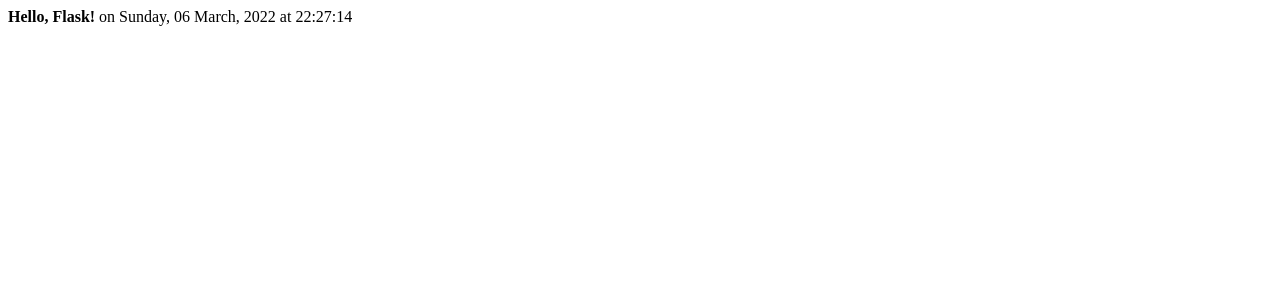
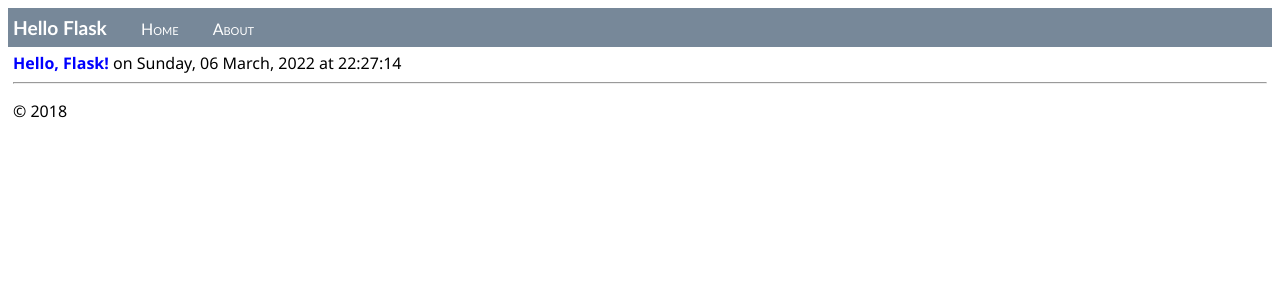
Before and after one commit to ukahb1221/LearningFlask, a Flask app: page / in a window 1280 px wide. Shown: the top 300 px of the page. Run offline with Flask 2, Linux system fonts and the light colour scheme.

Commit message:
CSS Addition

```diff
--- /dev/null
+++ b/BasicProject/HelloFlask/static/site.css
@@ -0,0 +1,31 @@
+.message{
+    font-weight: 600;
+    color: blue;
+}
+.navbar {
+    background-color: lightslategray;
+    font-size: 1em;
+    font-family: 'Trebuchet MS', 'Lucida Sans Unicode', 'Lucida Grande', 'Lucida Sans', Arial, sans-serif;
+    color: white;
+    padding: 8px 5px 8px 5px;
+}
+
+    .navbar a {
+        text-decoration: none;
+        color: inherit;
+    }
+
+.navbar-brand {
+    font-size: 1.2em;
+    font-weight: 600;
+}
+
+.navbar-item {
+    font-variant: small-caps;
+    margin-left: 30px;
+}
+
+.body-content {
+    padding: 5px;
+    font-family: 'Segoe UI', Tahoma, Geneva, Verdana, sans-serif;
+}
--- /dev/null
+++ b/BasicProject/HelloFlask/templates/about.html
@@ -0,0 +1,4 @@
+{% extends "layout.html" %}
+{% block content %}
+{{ content }}
+{% endblock %}
--- a/BasicProject/HelloFlask/templates/index.html
+++ b/BasicProject/HelloFlask/templates/index.html
@@ -1,8 +1,4 @@
-<html>
-<head>
-    <title>{{ title }}</title>
-</head>
-<body>
-    <strong>{{ message }}</strong>{{ content }}
-</body>
-</html>
+{% extends "layout.html" %}
+{% block content %}
+<span class="message">{{ message }}</span>{{ content }}
+{% endblock %}
--- /dev/null
+++ b/BasicProject/HelloFlask/templates/layout.html
@@ -0,0 +1,25 @@
+<!DOCTYPE html>
+<html>
+<head>
+    <meta charset="utf-8" />
+    <title>{{ title }}</title>
+    <link rel="stylesheet" type="text/css" href="/static/site.css" />
+</head>
+
+<body>
+    <div class="navbar">
+        <a href="/" class="navbar-brand">Hello Flask</a>
+        <a href="{{ url_for('home') }}" class="navbar-item">Home</a>
+        <a href="{{ url_for('about') }}" class="navbar-item">About</a>
+    </div>
+
+    <div class="body-content">
+        {% block content %}
+        {% endblock %}
+        <hr />
+        <footer>
+            <p>&copy; 2018</p>
+        </footer>
+    </div>
+</body>
+</html>
--- a/BasicProject/HelloFlask/views.py
+++ b/BasicProject/HelloFlask/views.py
@@ -17,3 +17,10 @@ def home():
         title = "Hello Flask",
         message = "Hello, Flask!",
         content = " on " + formatted_now)
+
+@app.route('/about')
+def about():
+    return render_template(
+        "about.html",
+        title = "About HelloFlask",
+        content = "Example app page for Flask.")
```
Also changed, not shown: 1 other file.
